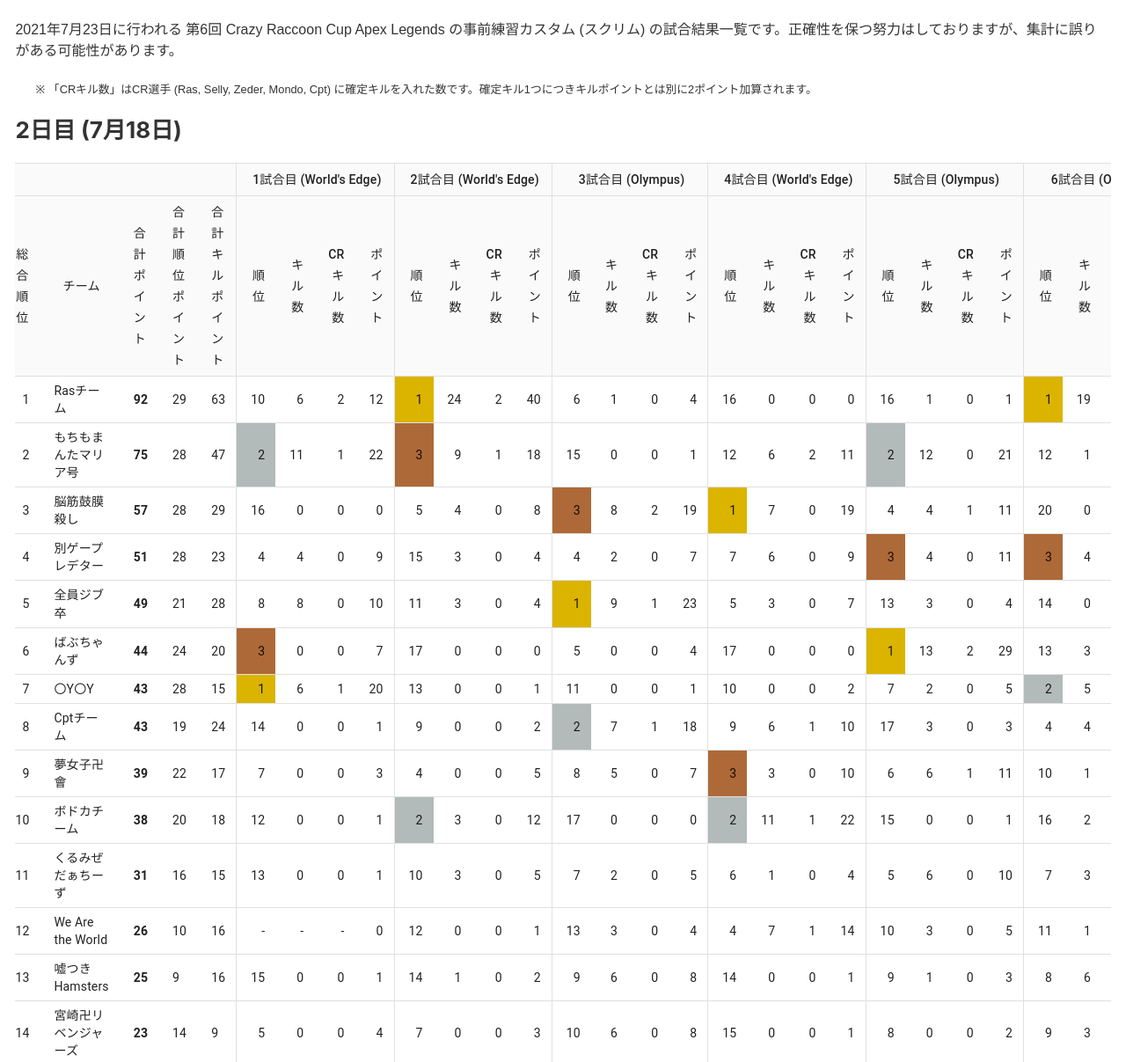
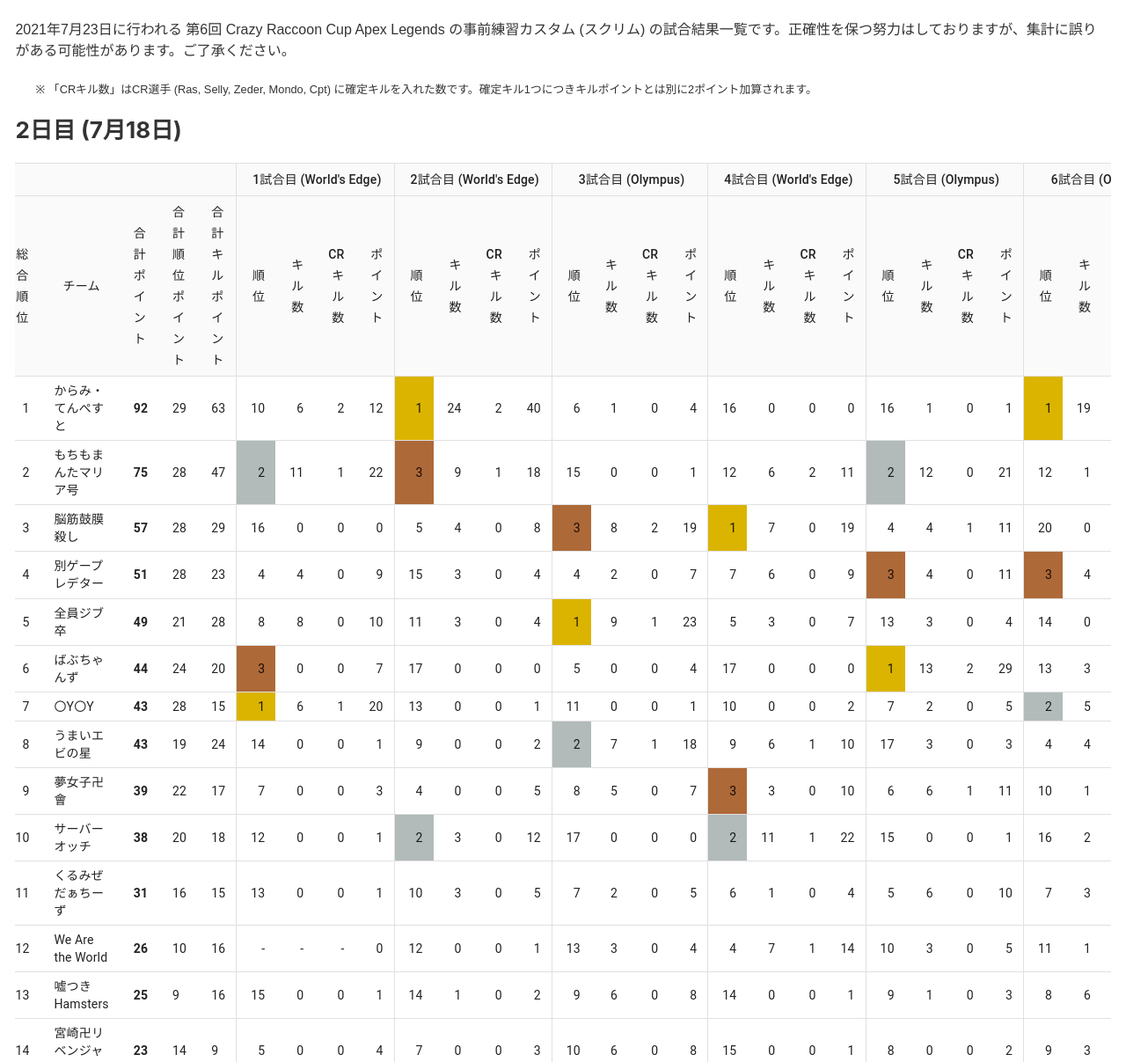
Before and after one commit to Yuukin256/crcup_apex6_scrim_result, a Gatsby site: page / in a window 1280 px wide. Shown: the part 89-1296 px from the top of the page at 88% size. Built offline with nearby package versions, Linux system fonts and the light colour scheme; Gatsby itself is replaced by a stand-in of ours.

Commit message:
チーム名判明分追加

```diff
--- a/src/components/table.tsx
+++ b/src/components/table.tsx
@@ -66,7 +66,7 @@
     },
     {
       number: 2,
-      name: 'Rasチーム',
+      name: 'からみ・てんぺすと',
       rank: 0,
       totalPlacementPoints: 0,
       totalKillPoints: 0,
@@ -138,7 +138,7 @@
     },
     {
       number: 10,
-      name: 'Cptチーム',
+      name: 'うまいエビの星',
       rank: 0,
       totalPlacementPoints: 0,
       totalKillPoints: 0,
@@ -228,7 +228,7 @@
     },
     {
       number: 20,
-      name: 'ボドカチーム',
+      name: 'サーバーオッチ',
       rank: 0,
       totalPlacementPoints: 0,
       totalKillPoints: 0,
--- a/src/pages/index.tsx
+++ b/src/pages/index.tsx
@@ -10,7 +10,7 @@
     <Seo title="Home" />
     <p>
       2021年7月23日に行われる 第6回 Crazy Raccoon Cup Apex Legends の事前練習カスタム (スクリム)
-      の試合結果一覧です。正確性を保つ努力はしておりますが、集計に誤りがある可能性があります。
+      の試合結果一覧です。正確性を保つ努力はしておりますが、集計に誤りがある可能性があります。ご了承ください。
     </p>
     <ul
       style={{
```
